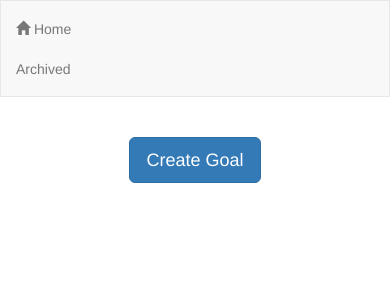
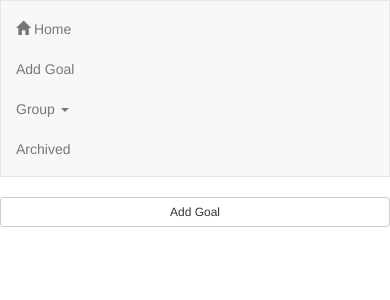
Before and after one commit to cdated/ananke, a Flask app: page / in a window 390 px wide. Shown: the top 300 px of the page. Run offline with Flask 2, Linux system fonts and the light colour scheme; data that the repository does not hold is empty; some libraries are stand-ins or nearby versions.

Commit message:
Add groups and change pointer on links

```diff
--- a/server.py
+++ b/server.py
@@ -11,6 +11,9 @@ from flask import Flask, render_template, request, redirect
 app = Flask(__name__)
 
 USER="cdated"
+
+def groups():
+    return db.goals.distinct("group")
 
 @app.route('/goals/new', methods=['POST', 'GET'])
 def new_goal():
@@ -27,13 +30,14 @@ def new_goal():
                                           second=59, microsecond=0).isoformat(),
                 "updated" : str(now.date()),
                 "done_today" : 0,
+                "group" : "School",
                 "priority" : 0,
                 "notes" : ""
                 }
 
     if request.method == 'POST':
         for field in ['name', 'units', 'current', 'total', 'notes',
-                      'priority']:
+                      'group','priority']:
             if field in request.form:
                 new_goal[field] = request.form[field]
 
@@ -51,7 +55,7 @@ def new_goal():
     if request.method == 'GET':
         title = "Ananke - New Goal"
         return render_template('goal.html', title=title, goal=new_goal,
-                               operation='Create')
+                               groups=groups(), operation='Create')
 
 def handle_current(goal, value, col, match):
     current = goal['current']
@@ -105,7 +109,7 @@ def update_progress(goal_id):
         match = {"uid":USER, "_id":ObjectId(goal_id)}
 
         for field in ['name', 'units', 'current', 'total',
-                      'notes', 'priority']:
+                      'notes', 'group', 'priority']:
             if field in request.form:
                 value = request.form[field]
                 if field == 'current':
@@ -126,15 +130,22 @@ def update_progress(goal_id):
 
     if request.method == 'GET':
         title = "Ananke - " + goal["name"]
-        return render_template('goal.html', title=title, goal=goal,
+        return render_template('goal.html', title=title, goal=goal, groups=groups(),
                                operation='Update')
+
+@app.route('/goals/group/<string:group>', methods=['GET'])
+def group(group):
+    col = db.goals
+    goals = col.find({"uid":USER, "group": group, "archived": {"$ne": True}}).sort([("priority", -1), ("endDate", 1)])
+
+    return render_template('index.html', title="Ananke - Archived Goals", goals=goals, groups=groups(), archive='True')
 
 @app.route('/goals/archived', methods=['GET'])
 def archived():
     col = db.goals
     goals = col.find({"uid":USER, "archived": {"$eq": True}}).sort([("priority", -1), ("endDate", 1)])
 
-    return render_template('index.html', title="Ananke - Archived Goals", goals=goals, archive='True')
+    return render_template('index.html', title="Ananke - Archived Goals", goals=goals, groups=groups(), archive='True')
 
 @app.route('/')
 def index():
@@ -152,7 +163,7 @@ def index():
 
     goals = col.find({"uid":USER, "archived": {"$ne": True}}).sort([("priority", -1), ("endDate", 1)])
 
-    return render_template('index.html', title="Ananke - Goals", goals=goals)
+    return render_template('index.html', title="Ananke - Goals", goals=goals, groups=groups())
 
 if __name__ == '__main__':
     port = int(os.environ.get('PORT', 5000))
--- a/static/css/style.css
+++ b/static/css/style.css
@@ -77,3 +77,7 @@
 .goal-number {
     font-weight: bold;
 }
+
+.pointer {
+    cursor: pointer;
+}
--- a/templates/goal.html
+++ b/templates/goal.html
@@ -87,6 +87,12 @@
         </div>
       </div>
       <div class="form-group row">
+        <label for="group" class="col-xs-2 col-form-label">Group</label>
+        <div class="col-xs-10">
+          <input class="form-control" type="text" value="{{goal.group}}" name="group" id="group">
+        </div>
+      </div>
+      <div class="form-group row">
         <label for="priority" class="col-xs-2 col-form-label">Priority</label>
         <div class="col-xs-10">
           <input class="form-control" type="number" value="{{goal.priority}}" name="priority" id="priority">
--- a/templates/index.html
+++ b/templates/index.html
@@ -236,8 +236,8 @@
       {% for goal in goals%}
       <a name="{{goal._id}}"></a>
       <div id=countdown-wrap>
-        <div id="goal" onclick="edit_goal('{{goal._id}}')" >{{goal.name}}</div>
-        <div id="glass" onclick="log_activity('{{goal._id}}', '{{goal.current}}')" >
+        <div id="goal" onclick="edit_goal('{{goal._id}}')" class="pointer">{{goal.name}}</div>
+        <div id="glass" onclick="log_activity('{{goal._id}}', '{{goal.current}}')" class="pointer">
           <div id="progress-{{goal._id}}">
           </div>
           <div id="expected-{{goal._id}}">
@@ -263,7 +263,7 @@
           </span>
           <span class="goal-label">Behind</span>
         </div>
-        <div class="goal-stat" onclick="clear_done_today('{{goal._id}}')" >
+        <div class="goal-stat pointer" onclick="clear_done_today('{{goal._id}}')" >
           <span class="goal-number">
             <div id="done_today-{{goal._id}}"></div>
           </span>
@@ -312,7 +312,7 @@
     {% if archive != "True" %}
     <center>
       <form method="GET" action="/goals/new">
-        <button type="submit" class="btn btn-primary btn-lg btn-space">Create Goal</button>
+        <button type="submit" class="btn btn-default btn-sm btn-block btn-space">Add Goal</button>
       </form>
     </center>
     {% endif %}
--- a/templates/navbar.html
+++ b/templates/navbar.html
@@ -2,6 +2,17 @@
   <div class="container">
     <ul class="nav navbar-nav">
       <li><a href="/"><span class="glyphicon glyphicon-home" aria-hidden="true"></span> Home</a></li>
+      <li><a href="/goals/new">Add Goal</a></li>
+
+      <li class="dropdown">
+        <a href="#" class="dropdown-toggle" data-toggle="dropdown" role="button" aria-haspopup="true" aria-expanded="false">Group <span class="caret"></span></a>
+        <ul class="dropdown-menu">
+          {% for group in groups %}
+            <li><a href="/goals/group/{{group}}">{{group}}</a></li>
+          {% endfor %}
+        </ul>
+      </li>
+
       <li><a href="/goals/archived">Archived</a></li>
     </ul>
   </div>
```
